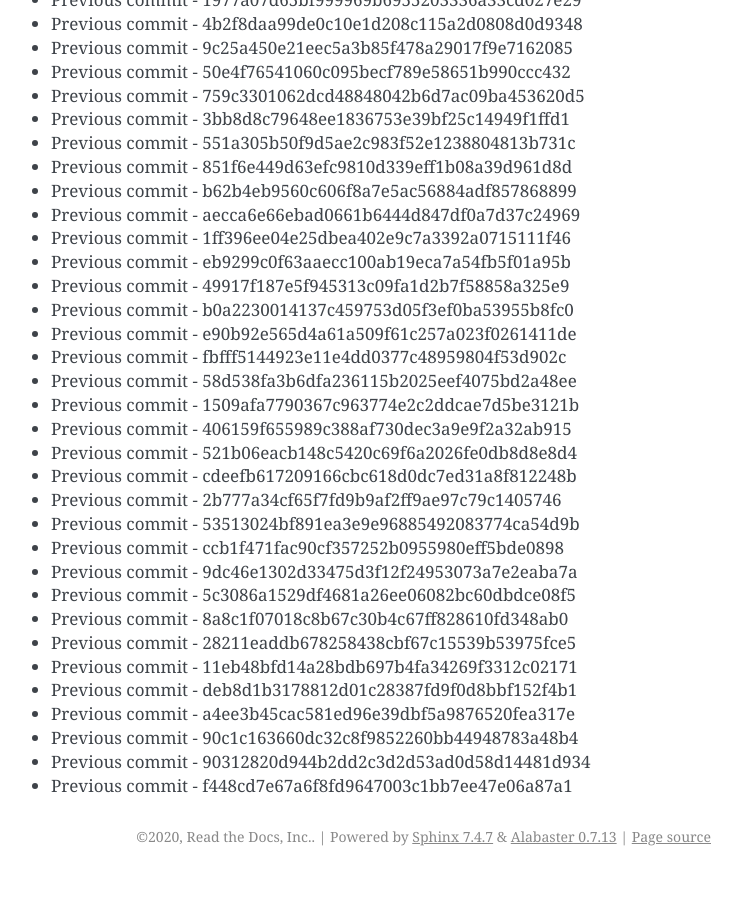
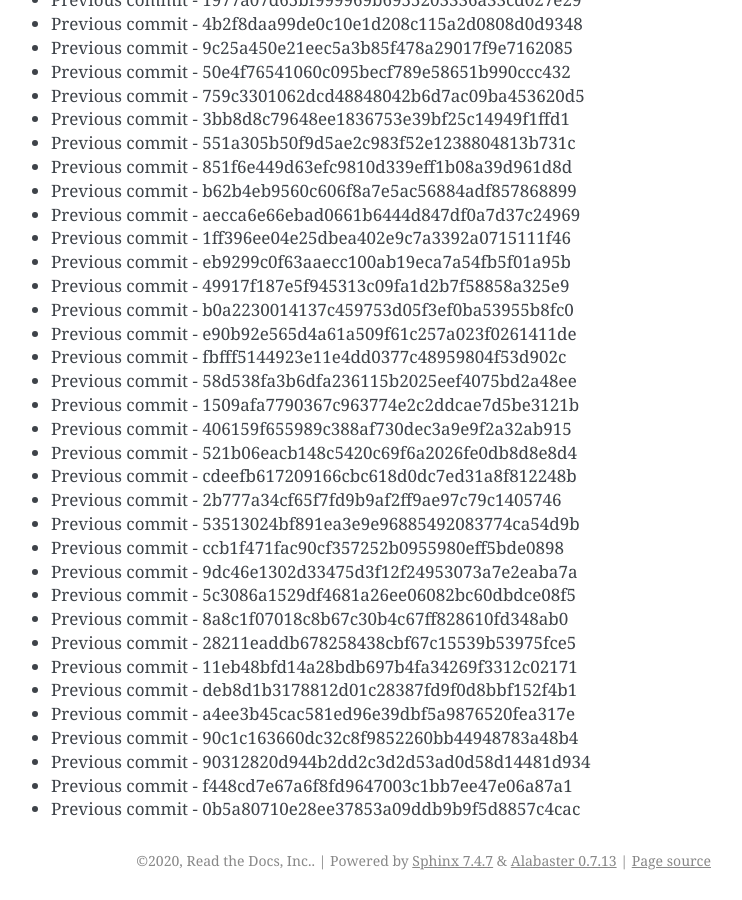
Before and after one commit to readthedocs/rtd-git-stresstest, a Sphinx documentation site: the page built from docs/updates.rst, in a window 1280 px wide and 900 px high, scrolled down 10983 px. Shown: the whole window, without its empty margins (399-1141 px from the left). Built offline with Sphinx 7.4.7, drawn with Linux system fonts in a browser that asks for light colours; before the commit the page ends 11859 px from its top, so only the background shows below that.

Commit message:
Generating commit from previous: 0b5a80710e28ee37853a09ddb9b9f5d8857c4cac

```diff
--- a/docs/updates.rst
+++ b/docs/updates.rst
@@ -493,3 +493,4 @@ It can be tested for any performance characteristics.
 * Previous commit - 90c1c163660dc32c8f9852260bb44948783a48b4
 * Previous commit - 90312820d944b2dd2c3d2d53ad0d58d14481d934
 * Previous commit - f448cd7e67a6f8fd9647003c1bb7ee47e06a87a1
+* Previous commit - 0b5a80710e28ee37853a09ddb9b9f5d8857c4cac
```
